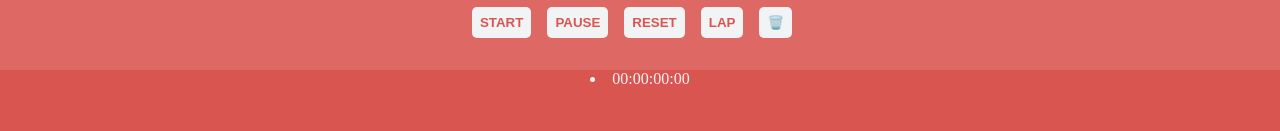
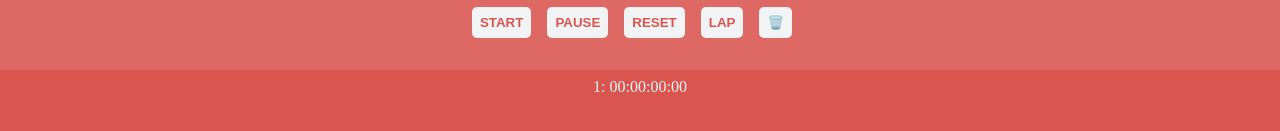
Before and after one commit to Joe-Lindie/take-home-TPX, a plain HTML site: page index.html in a window 1280 px wide. Both pictures are taken after a click on the button "LAP". Shown: the part 229-360 px from the top of the page. Drawn offline with Linux system fonts and the light colour scheme.

Commit message:
design updates

```diff
--- a/index.html
+++ b/index.html
@@ -6,6 +6,7 @@
     <meta name="viewport" content="width=device-width, initial-scale=1.0" />
     <link rel="stylesheet" href="style.css" />
     <title>Stopwatch</title>
+    <link rel="icon" type="timer_icon" href="Images/icons8-timer-100.png" />
   </head>
   <body>
     <header>
@@ -21,7 +22,7 @@
         <button id="delete_lap_button">🗑️</button>
       </div>
     </main>
-    <section id="lap_output"></section>
+    <ol id="lap_output"></ol>
     <script src="main.js"></script>
   </body>
 </html>
--- a/main.js
+++ b/main.js
@@ -14,10 +14,12 @@ resettBtn.addEventListener("click", resetTimerFn)
 lapBtn.addEventListener("click", lapTimerFn)
 deleteLapOutput.addEventListener("click", deleteLapTimerFn)
 
+//GLOBAL VARIABLES
 let hours = 0
 let minutes = 0
 let seconds = 0
 let centiseconds = 0
+let lapNumber = 0
 let time
 
 //FUNCTION START TIMER
@@ -84,7 +86,9 @@ function lapTimerFn() {
   let min = minutes < 10 ? "0" + minutes : minutes
   let hr = hours < 10 ? "0" + hours : hours
 
-  laptime.innerHTML = `${hr}:${min}:${sec}:${cent}`
+  lapNumber = lapNumber + 1
+
+  laptime.innerHTML = `${lapNumber}:  ${hr}:${min}:${sec}:${cent}`
   lapOutput.appendChild(laptime)
 }
 
--- a/style.css
+++ b/style.css
@@ -41,6 +41,7 @@ header h1 {
 }
 
 .laptime {
+  margin-top: 0.5rem;
   text-align: center;
 }
 
```
Also changed, not shown: Images/icons8-timer-100.png (added), 2 other files.
